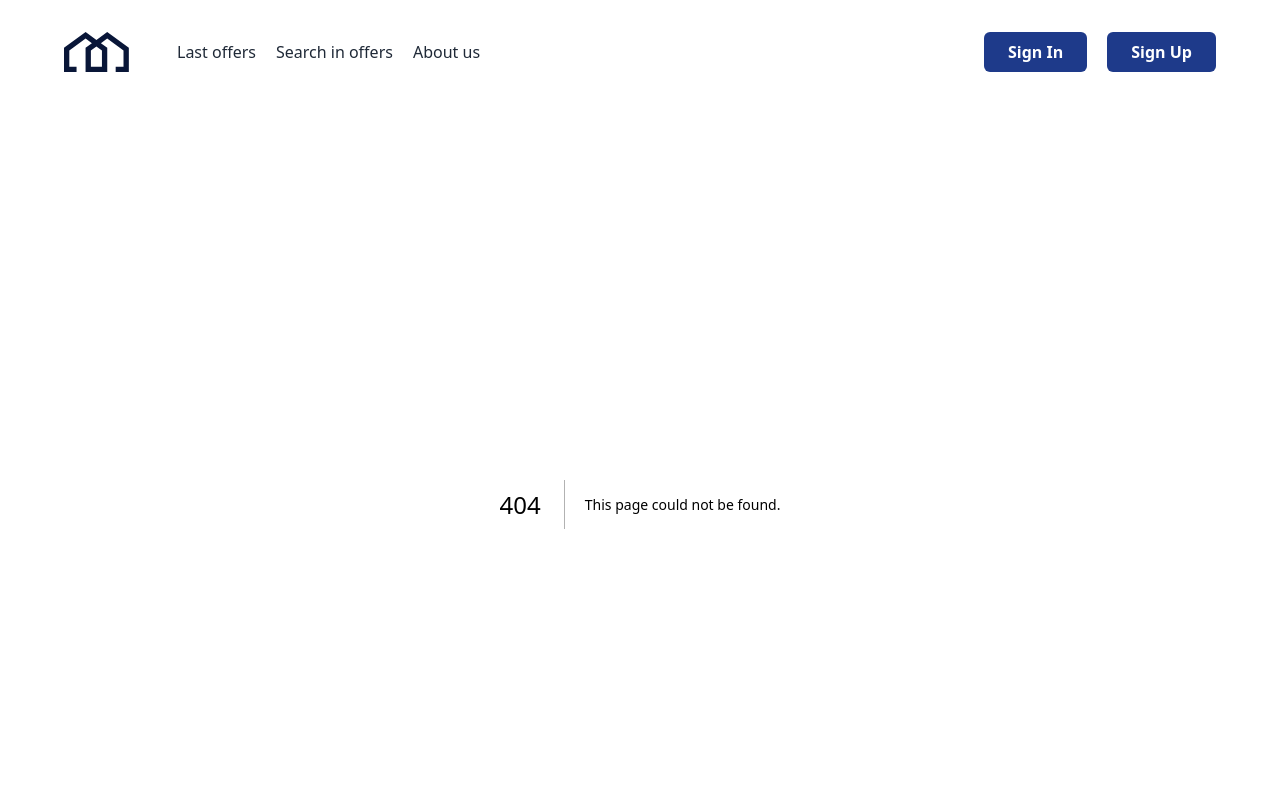
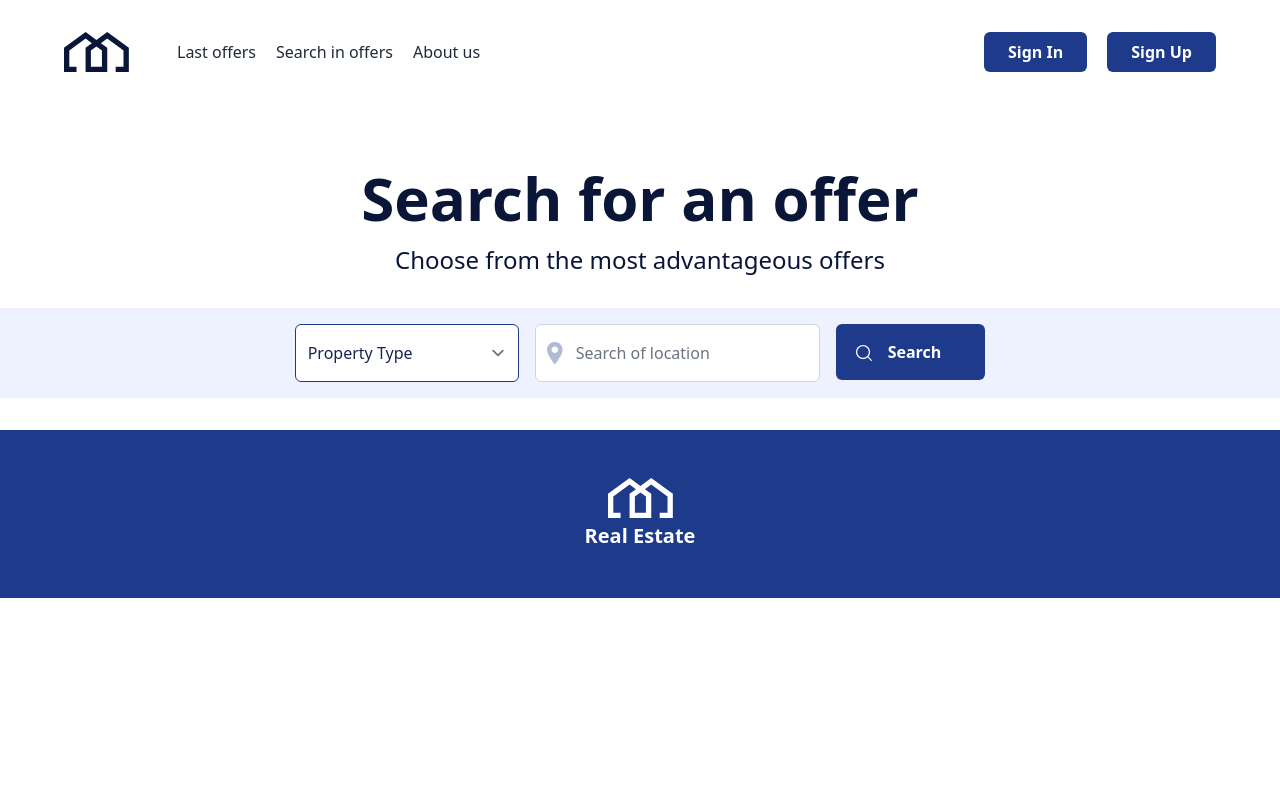
Before and after one commit to Parasik72/real-estate, a Next.js app: page /offers in a window 1280 px wide. Before the commit this address had no page. Shown: the top 800 px of the page. Built offline with nearby package versions, Linux system fonts and the light colour scheme; what @tailwindcss/custom-forms would draw is missing.

Commit message:
feat: Implemented a part of offers header

```diff
--- a/common/components/home/form-search.component.tsx
+++ b/common/components/home/form-search.component.tsx
@@ -4,8 +4,7 @@ import { SearchIcon } from "@/common/icons/search.icon"
 export const FormSearch = () => {
     return (
         <form action="">
-          <div className="w-full lg:max-w-3xl">
-            <div className="mt-8 p-4 flex flex-col lg:flex-row lg:inline-flex gap-4 rounded-md bg-indigo-50 relative z-10">
+          <div className="p-4 flex flex-col lg:flex-row lg:inline-flex gap-4 rounded-md bg-indigo-50 relative z-10">
             <select title="Property Type" name="Property Type" className="py-4 w-full form-select text-blue-950 border-blue-900 rounded-md lg:w-56">
               <option value="">Property Type</option>
             </select>
@@ -22,7 +21,6 @@ export const FormSearch = () => {
               <button className="py-4 w-full lg:w-auto px-11 pl-13 bg-blue-900 text-white rounded-md font-bold">Search</button>
             </div>
           </div>
-          </div>
         </form>
     )
 }
--- a/common/components/navbar.component.tsx
+++ b/common/components/navbar.component.tsx
@@ -1,21 +1,28 @@
 import Link from "next/link"
 import { LogoIcon } from "../icons/logo.icon"
 import { HamburgerIcon } from "../icons/hamburder.icon"
-import { useState } from "react"
+import { useEffect, useState } from "react"
 import clsx from "clsx"
 import { CrossIcon } from "../icons/cross.icon"
+import { useRouter } from "next/router"
 
 export const Navbar = () => {
+    const router = useRouter();
     const [isMenuOpen, setIsMenuOpen] = useState(false);
     const toggleMenu = () => setIsMenuOpen(prev => !prev);
+
+    useEffect(() => {
+        setIsMenuOpen(false);
+    }, [router.pathname]);
+
     return (
         <header className="bg-gray-100 shadow-lg lg:shadow-transparent lg:bg-transparent">
             <div className="px-4 py-8 md:max-w-3xl md:mx-auto lg:max-w-none xl:px-0 xl:max-w-6xl flex justify-between items-center">
                 <div className="lg:flex w-full">
                     <div className="w-full lg:w-auto flex justify-between items-center">
-                        <div>
+                        <Link href="/">
                             <LogoIcon className="fill-current text-dark-blue" />
-                        </div>
+                        </Link>
                         <button onClick={toggleMenu} className="lg:hidden">
                             {isMenuOpen ? <CrossIcon /> : <HamburgerIcon />}
                         </button>
@@ -26,7 +33,7 @@ export const Navbar = () => {
                     })}>
                         <div className="flex flex-col md:flex-row md:items-center gap-5 lg:ml-12">
                             <Link href="#topoffers" className="text-gray-800">Last offers</Link>
-                            <Link href="#topoffers" className="text-gray-800">Search in offers</Link>
+                            <Link href="offers" className="text-gray-800">Search in offers</Link>
                             <Link href="#topoffers" className="text-gray-800">About us</Link>
                         </div>
                         <div className="flex flex-col md:flex-row md:items-center gap-5">
--- a/pages/index.tsx
+++ b/pages/index.tsx
@@ -20,7 +20,9 @@ export default function Home() {
             We provide a complete service for the sale or purchase of real estate. We have been operating in Madrid and Barcelona more than 15 years.
           </p>
         </div>
-        <FormSearch />
+        <div className="mt-8 w-full lg:max-w-3xl">
+         <FormSearch />
+        </div>
       </div>
       <div className="bg-indigo-50 w-full py-14 lg:mt-36 lg:py-28">
         <div className="relative px-4 md:max-w-3xl md:mx-auto xl:px-0 lg:max-w-full xl:max-w-6xl">
--- /dev/null
+++ b/pages/offers/index.tsx
@@ -0,0 +1,23 @@
+import { FormSearch } from "@/common/components/home/form-search.component";
+
+export default function Offers() {
+    return (
+        <div className="antialiased py-8 w-full">
+            <div className="px-4 py-8 md:max-w-3xl md:mx-auto xl:px-0 lg:max-w-full xl:max-w-6xl">
+                <div className="flex flex-col items-center text-center">
+                    <h2 className="text-dark-blue text-4xl lg:text-6xl font-bold">
+                        Search for an offer
+                    </h2>
+                    <p className="mt-4 text-dark-blue text-2xl leading-8 font-light max-w-xl">
+                        Choose from the most advantageous offers
+                    </p>
+                </div>
+            </div>
+            <div className="bg-indigo-50 w-full">
+                <div className="px-4 md:max-w-3xl md:mx-auto xl:px-0 lg:max-w-full xl:max-w-6xl flex justify-center">
+                    <FormSearch />
+                </div>
+            </div>
+        </div>
+    )
+}
```
Lines whose indentation alone changed are shown as unchanged.
